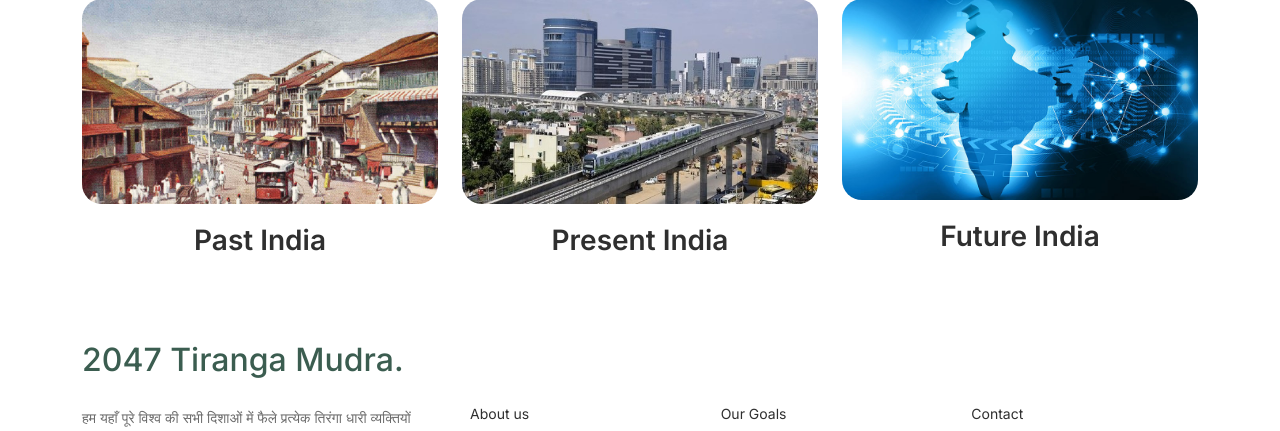
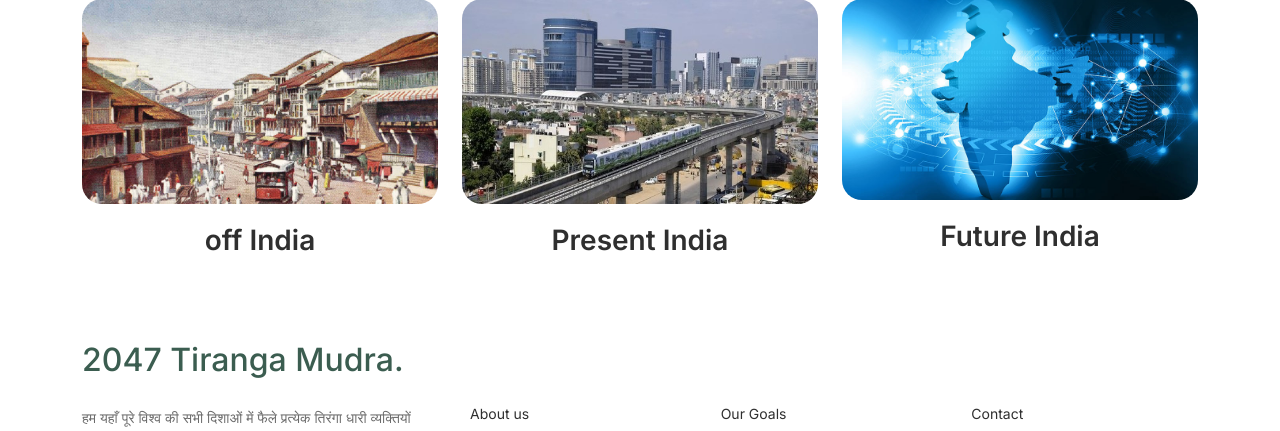
Before and after one commit to LUCIFERsDen26/tiranga_mudra, a Flask app: template src/app/templates/index/index.html in a window 1280 px wide. Shown: the part 1725-2156 px from the top of the page. Run offline with Flask 3, Linux system fonts and the light colour scheme; the template is opened without the code that fills it, so the values that code supplies are empty; parts of the project's set-up code (start-up, migrations or seed data) failed here and were passed over; some libraries are stand-ins or nearby versions.

Commit message:
Past India to Off india

```diff
--- a/src/app/templates/index/index.html
+++ b/src/app/templates/index/index.html
@@ -260,7 +260,7 @@
 						<div class="post-entry">
 							<a href="/ourgoal" class="post-thumbnail"><img src="/static/images/past-india.png" alt="Image" class="img-fluid"></a>
 							<div class="post-content-entry">
-								<h3><a href="/ourgoal">Past India</a></h3>
+								<h3><a href="/ourgoal">off India</a></h3>
 							</div>
 						</div>
 					</div>
```
